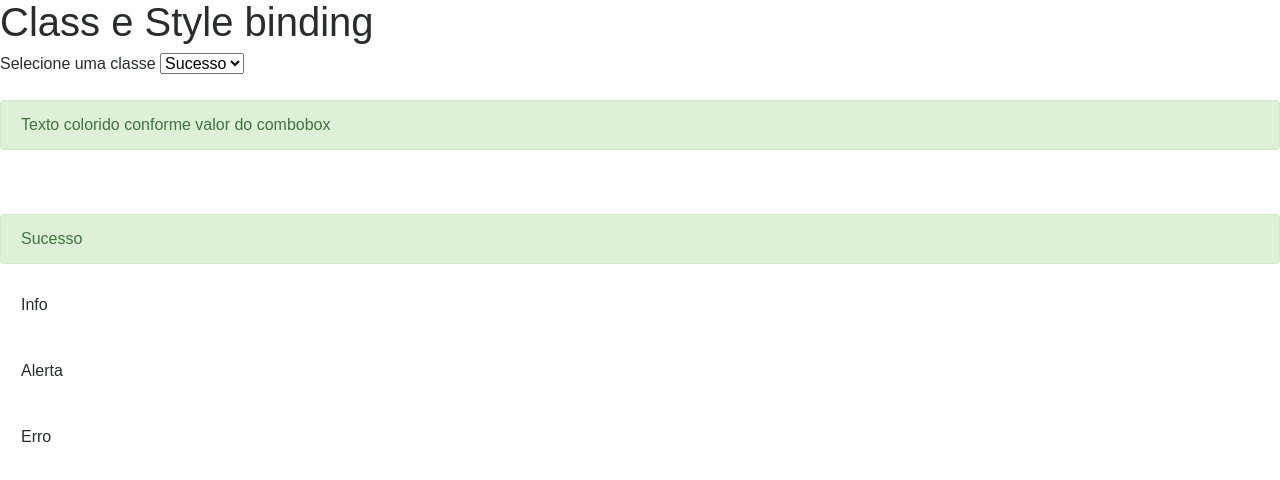
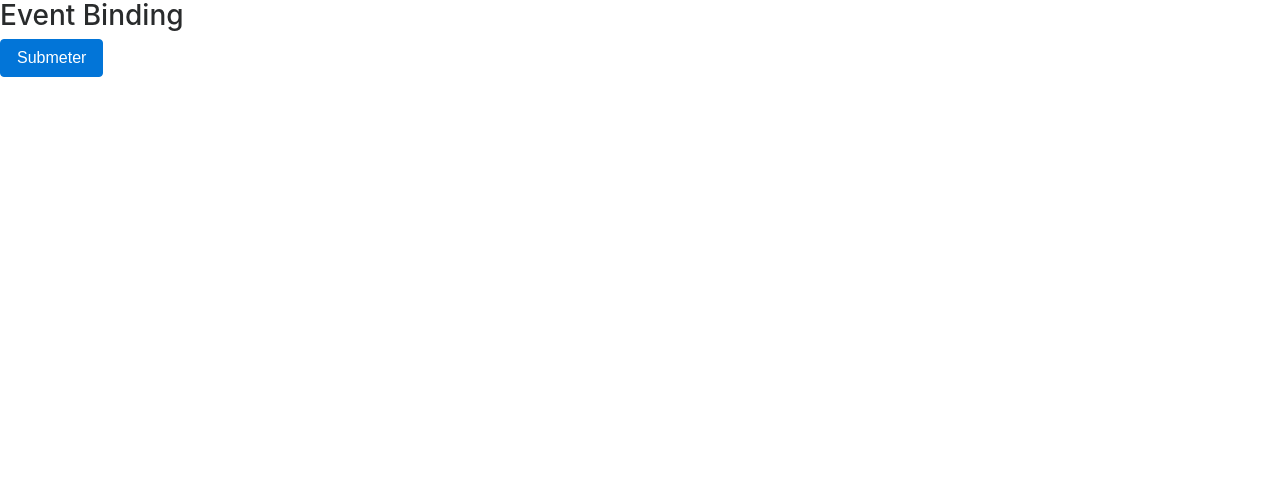
Before and after one commit to ernestopmaria/Angular_TrainingByLoiane, an Angular app in the folder databinding/: page / in a window 1280 px wide. Shown: the top 480 px of the page. Built offline with nearby package versions, Linux system fonts and the light colour scheme.

Commit message:
event binding

```diff
--- a/databinding/src/app/databinding/databinding.component.html
+++ b/databinding/src/app/databinding/databinding.component.html
@@ -1,42 +1,8 @@
-<section class="property-binding">
-    <!--<article>
-         <h3>Interpolação</h3>
-         <p >String renderizada com a interpolação : {{url}}</p>
-         <p> Resultado de 1 + 1 é : {{1 +1}}</p>
-         <p>Resultado de 1 + 1 não é: {{1 + 1 + getValor()}}</p>
-         <p>Curso de Angular e gosto do curso:{{cursoAngular && getCurtirCurso ()}}</p>
-     </article>
-     <article>
-         <h3>Property Binding</h3>
-         <img [src]="urlImage" alt="">
-     </article>-->
-     <h1>Class e Style binding</h1>
-     <div>
-         Selecione uma classe
-         <select #classe (change) ="0">
-             <option value="alert-success">Sucesso</option>
-             <option value="alert-info">Info</option>
-             <option value="alert-warning">Alerta</option>
-             <option value="alert-danger">Erro</option>
-         </select>
-         <br>
-         <br>
-         <div class="alert {{classe.value}} role='alert'" >
-             Texto colorido conforme valor do combobox
-         </div>
-         <br>
-         <br>
-         <div class="alert" role="alert"
-         [class.alert-success]="classe.value=='alert-success'">Sucesso</div>
-         <div class="alert" role="alert"
-         [class.alert-info]="classe.value=='alert-info'">Info</div>
-         <div class="alert" role="alert"
-         [class.alert-warning]="classe.value=='alert-warning'">Alerta</div>
-         <div class="alert" role="alert"
-         [class.alert-danger]="classe.value=='alert-danger'">Erro</div>
-
-
-         <div class="alert alert-danger" role="alert"
-        [style.display]="classe.value == 'alert-danger' ? 'block':'none'"> Esse texo só aparece em caso de Erro</div>
-     </div>
- </section>
+<article>
+    <h3>Event Binding</h3>
+    <div>
+        <button class="btn btn-primary">
+            Submeter
+        </button>
+    </div>
+</article>
```
